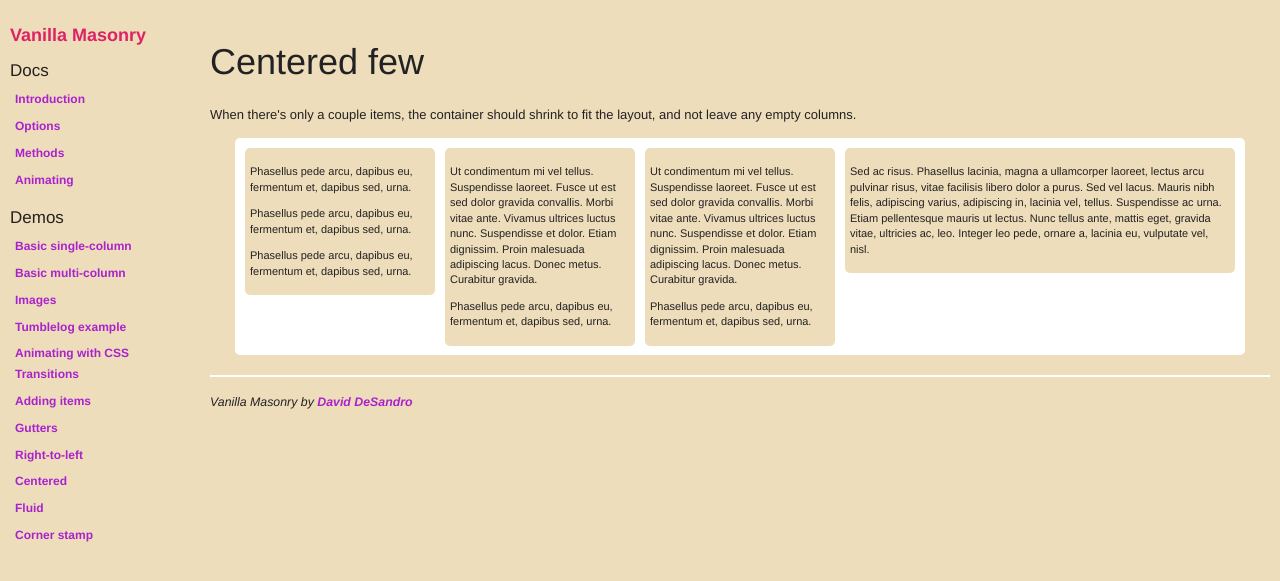
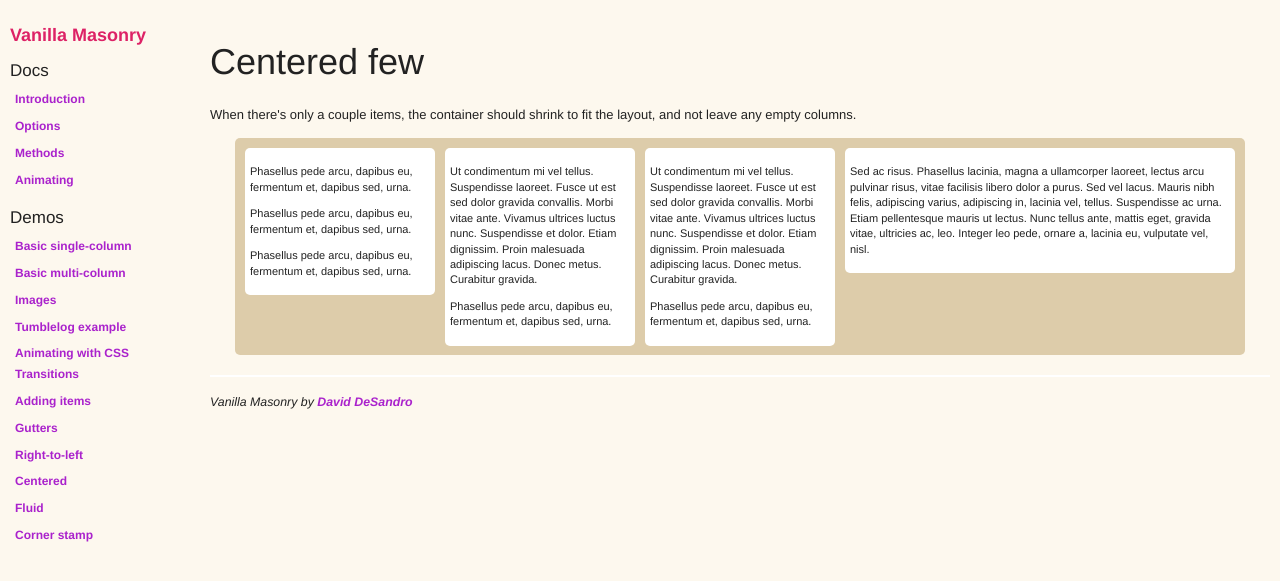
Before and after one commit to desandro/vanilla-masonry, a Jekyll site: the page built from _posts/tests/2011-09-27-centered-few.html, in a window 1280 px wide. Shown: the top 581 px of the page. Built offline with Jekyll 4.4.1, drawn with Linux system fonts in a browser that asks for light colours.

Commit message:
style : like vanilla more

```diff
--- a/css/style.css
+++ b/css/style.css
@@ -79,7 +79,7 @@
 
 body {
   font: 13px 'Helvetica Neue', Arial, sans-serif;
-  background: #EDB;
+  background: #FDF8EE;
   color: #222;
   line-height: 1.6em;
 }
@@ -341,7 +341,7 @@
 /**** Demos ****/
 
 #container {
-  background: #FFF;
+  background: #DCA;
   padding: 5px;
   margin-bottom: 20px;
   border-radius: 5px;
@@ -356,7 +356,7 @@
 .box {
   margin: 5px;
   padding: 5px;
-  background: #EDB;
+  background: #FFF;
   font-size: 11px;
   line-height: 1.4em;
   float: left;
```
